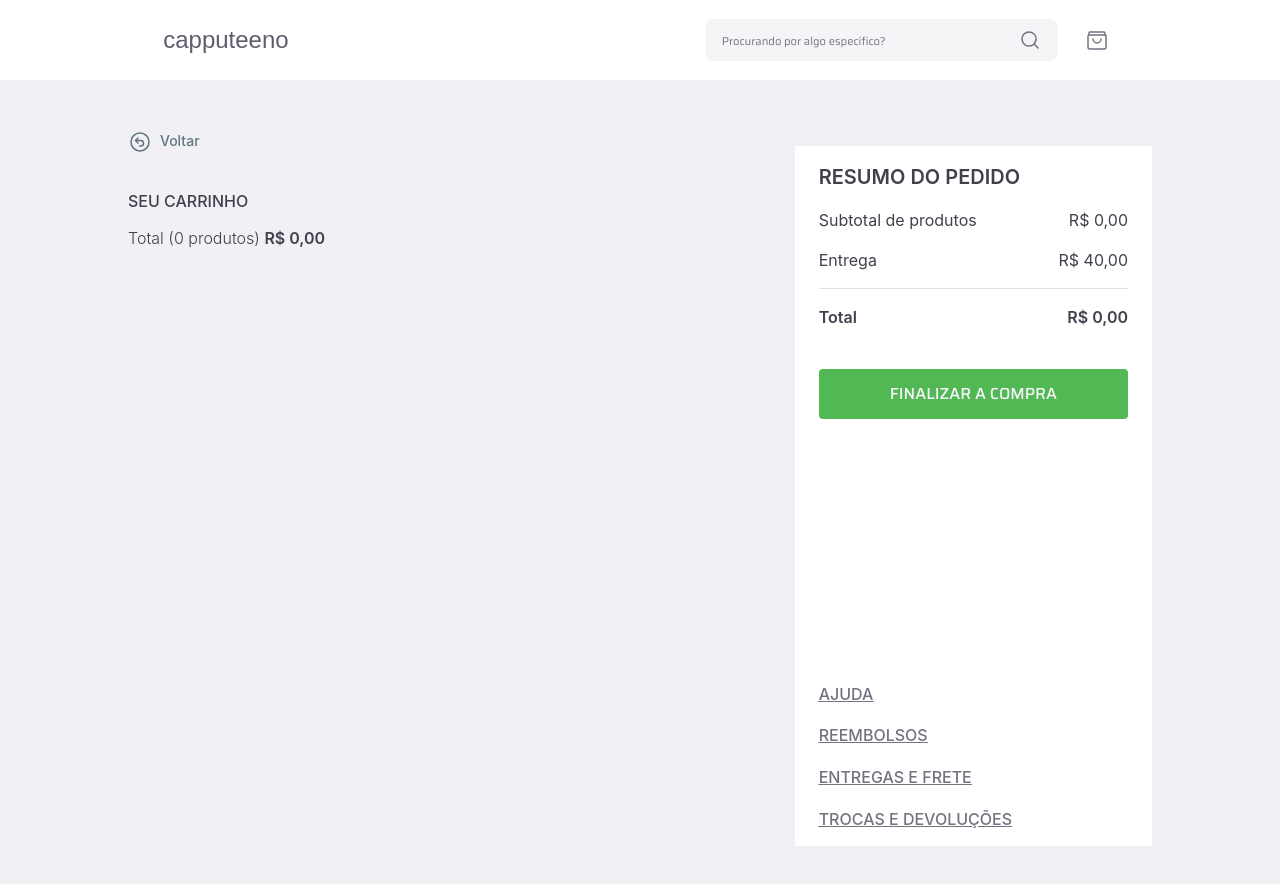
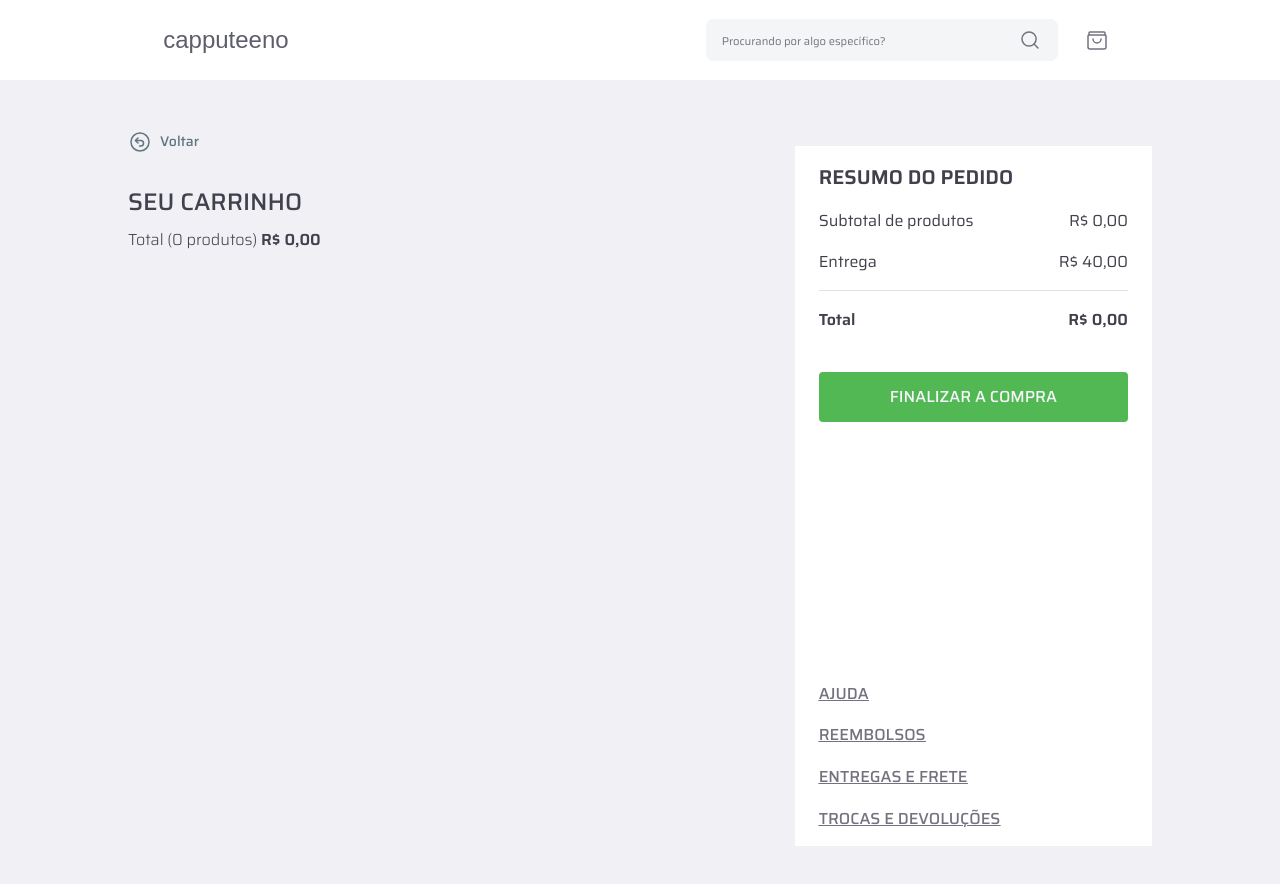
Before and after one commit to DanwiiloCarvalho/capputeeno, a Next.js app: page /cart in a window 1280 px wide. Shown: the top 884 px of the page. Built offline with nearby package versions, Linux system fonts and the light colour scheme; a web font is replaced by a local one.

Commit message:
fix: general adjustments to font family, font size, padding, alignment and line height

```diff
--- a/src/app/cart/components/cart-item/styles.ts
+++ b/src/app/cart/components/cart-item/styles.ts
@@ -98,13 +98,11 @@ export const QuantityTrigger = styled.select`
     border-radius: .5rem;
     border: 1px solid ${ props => props.theme["--Select-Border"] };
     background-color: ${ props => props.theme["--Select-Background"] };
-    padding: .5rem .25rem .5rem .75rem;
+    padding: .5rem .75rem .5rem .75rem;
     color: ${ props => props.theme["--Text-Dark-Inputs-Icons"] };
     font-size: 1rem;
     font-weight: 400;
     line-height: 1.5rem;
-
-    width: 4rem;
 `
 
 export const QuantityPriceContainer = styled.div`
--- a/src/app/cart/components/order-summary/styles.ts
+++ b/src/app/cart/components/order-summary/styles.ts
@@ -34,7 +34,6 @@ export const OrderSummaryContainer = styled.section`
 `
 
 export const SummaryInfo = styled.div`
-
     > h2 {
         font-weight: 600;
         font-size: 1.25rem;
@@ -46,6 +45,7 @@ export const SummaryInfo = styled.div`
         display: flex;
         justify-content: space-between;
         margin: 1rem 0;
+        line-height: 1.5625rem;
     }
 
     > button {
--- a/src/app/cart/styles.ts
+++ b/src/app/cart/styles.ts
@@ -3,6 +3,7 @@
 import styled from "styled-components"
 
 export const CartPageContainer = styled.main`
+    font-family: var(--font-saira);
     margin-top: 1rem;
     display: flex;
     flex-direction: column;
@@ -30,12 +31,14 @@ export const CartProductListContainer = styled.section`
         color: ${ props => props.theme["--Selected-Category-Filter"] };
         font-weight: 500;
         line-height: 2.25rem;
+        font-size: 1.5rem;
     }
 
     > p {
         margin-top: .38rem;
         font-weight: 300;
         font-size: 1rem;
+        line-height: 1.5625rem;
         color: ${ props => props.theme["--Selected-Category-Filter"] };
 
         > span {
--- a/src/app/components/back-button/styles.ts
+++ b/src/app/components/back-button/styles.ts
@@ -3,7 +3,9 @@
 import styled from "styled-components"
 
 export const BackButtonContainer = styled.div`
+    font-family: var(--font-saira);
     display: flex;
+    align-items: center;
     gap: 0.5rem;
     width: 4.5rem;
     background-color: transparent;
--- a/src/app/components/filter-by-category/styles.ts
+++ b/src/app/components/filter-by-category/styles.ts
@@ -3,6 +3,8 @@
 import styled from "styled-components";
 
 export const CategoryListContainer = styled.ul`
+    font-family: var(--font-saira);
+    list-style: none;
     display: flex;
     justify-content: space-between;
     line-height: 137.5%;
--- a/src/app/components/filter-by-priority/styles.ts
+++ b/src/app/components/filter-by-priority/styles.ts
@@ -3,6 +3,7 @@
 import styled from "styled-components"
 
 export const FilterByPriorityContainer = styled.div`
+    font-family: var(--font-saira);
     display: flex;
     align-items: center;
     gap: .5rem;
@@ -42,6 +43,7 @@ export const FilterByPriorityContainer = styled.div`
         z-index: 999;
 
         > li {
+            font-size: .875rem;
             cursor: pointer;
             width: fit-content;
             &:hover {
--- a/src/app/components/icons/cart-count/styles.ts
+++ b/src/app/components/icons/cart-count/styles.ts
@@ -3,6 +3,7 @@
 import styled from "styled-components";
 
 export const CartCountContainer = styled.span`
+    font-family: var(--font-saira);
     width: 1.0625rem;
     height: 1.0625rem;
     border-radius: 50%;
--- a/src/app/components/product-card/styles.ts
+++ b/src/app/components/product-card/styles.ts
@@ -3,6 +3,7 @@
 import styled from "styled-components"
 
 export const ProductCardContainer = styled.article`
+    font-family: var(--font-saira);
     display: flex;
     flex-direction: column;
     line-height: 1.3125rem;
--- a/src/app/product/[id]/styles.ts
+++ b/src/app/product/[id]/styles.ts
@@ -3,6 +3,7 @@
 import styled from "styled-components"
 
 export const ProductPageContainer = styled.main`
+    font-family: var(--font-saira);
     display: flex;
     flex-direction: column;
     margin-top: 1rem;
```
